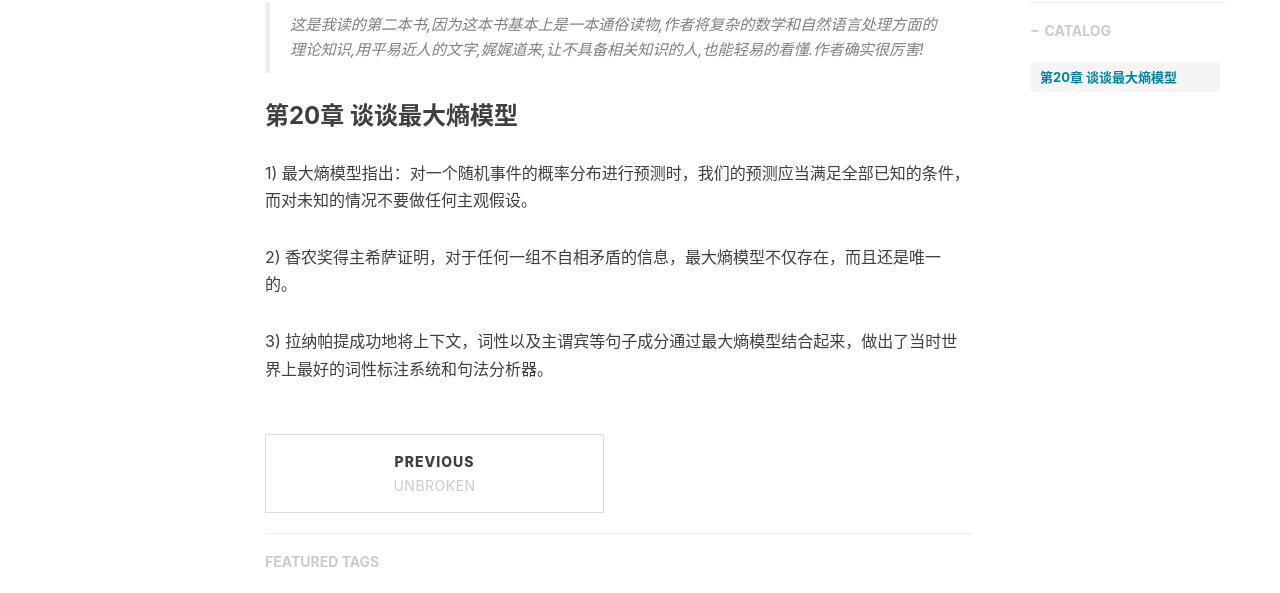
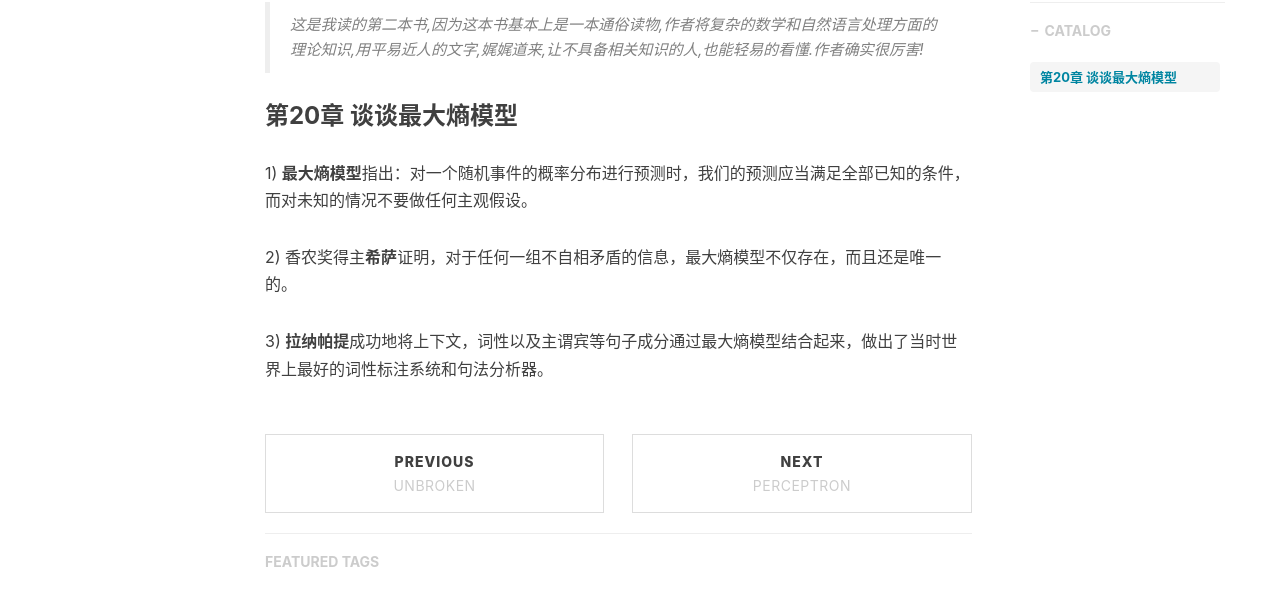
Before and after one commit to msg901216/msg901216.github.io, a Jekyll site: the page built from _posts/2018-07-18-The-Beauty-of-Math.md, in a window 1280 px wide. Shown: the part 561-1154 px from the top of the page. Built offline with Jekyll 4.4.1, drawn with Linux system fonts in a browser that asks for light colours; nearby versions of some CDN libraries; comment, search, counter and statistics services are not loaded.

Commit message:
开始深度学学习笔记-a

```diff
--- a/_posts/2018-07-18-The-Beauty-of-Math.md
+++ b/_posts/2018-07-18-The-Beauty-of-Math.md
@@ -19,8 +19,8 @@ tags:
 
 ### 第20章 谈谈最大熵模型
 
-1) 最大熵模型指出：对一个随机事件的概率分布进行预测时，我们的预测应当满足全部已知的条件，而对未知的情况不要做任何主观假设。
+1) **最大熵模型**指出：对一个随机事件的概率分布进行预测时，我们的预测应当满足全部已知的条件，而对未知的情况不要做任何主观假设。
 
-2) 香农奖得主希萨证明，对于任何一组不自相矛盾的信息，最大熵模型不仅存在，而且还是唯一的。
+2) 香农奖得主**希萨**证明，对于任何一组不自相矛盾的信息，最大熵模型不仅存在，而且还是唯一的。
 
-3) 拉纳帕提成功地将上下文，词性以及主谓宾等句子成分通过最大熵模型结合起来，做出了当时世界上最好的词性标注系统和句法分析器。
+3) **拉纳帕提**成功地将上下文，词性以及主谓宾等句子成分通过最大熵模型结合起来，做出了当时世界上最好的词性标注系统和句法分析器。
```
Also changed, not shown: _posts/2018-07-17-Unbroken.md (+0 -2 lines), _posts/2018-07-24-perceptron.md (added, +47 -0 lines), img/posts/ganzhiqi.png (added), img/posts/ml.png (added).
